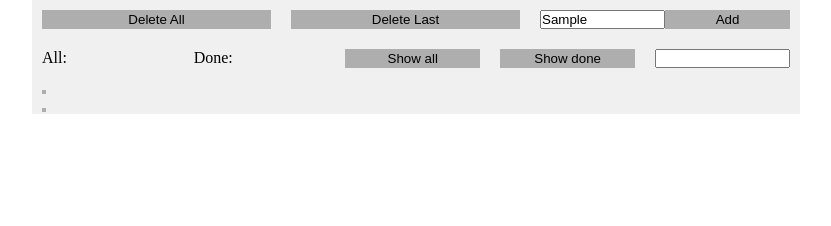
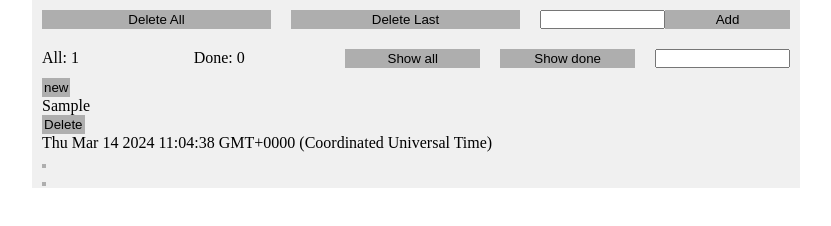
Before and after one commit to OjAntoni/TODO-JS, a website built with Parcel: page src/index.html in a window 1280 px wide. Both pictures are taken after typing "Sample" into the empty fields and a click on the button "Add". Shown: the whole page, without its empty margins (224-1055 px from the left). Built offline with nearby package versions, Linux system fonts and the light colour scheme.

Commit message:
feat: first features

```diff
--- a/src/index.html
+++ b/src/index.html
@@ -4,7 +4,7 @@
     <meta charset="UTF-8" />
     <meta name="viewport" content="width=device-width, initial-scale=1.0" />
     <title>Document</title>
-    <script src="script/index.js"></script>
+    <script defer src="script/index.js"></script>
     <link rel="stylesheet" href="./style/reset.scss" />
     <link rel="stylesheet" href="./style/todo.scss" />
   </head>
--- a/src/script/index.js
+++ b/src/script/index.js
@@ -1,10 +1,79 @@
-window.onload = () => {
-  const body = document.body;
+const body = document.body;
+const todos = [];
+let allCount = 0;
+let doneCount = 0;
 
-  const form = body.querySelector(".form-add");
-  form.addEventListener("submit", function (event) {
-    event.preventDefault();
+const updateStatistics = (all, done) => {
+  let allElement = body.querySelector(".statistics__all");
+  let allDoneElement = body.querySelector(".statistics__done");
+  allElement.textContent = `All: ${allCount}`;
+  allDoneElement.textContent = `Done: ${doneCount}`;
+};
 
-    console.log("The form has been summoned!");
+updateStatistics(allCount, doneCount);
+
+const form = body.querySelector(".form-add");
+form.addEventListener("submit", (event) => {
+  event.preventDefault();
+  let input = body.querySelector(".form-add__input");
+  let text = input.value;
+  if (text && text.trim() !== "") addTodo(text);
+  input.value = "";
+});
+
+const addTodo = (text) => {
+  let newTodo = {
+    id: Math.trunc(Math.random() * 1000),
+    content: text,
+    date: new Date(),
+    state: "new",
+  };
+  todos.push(newTodo);
+  allCount = allCount + 1;
+  updateStatistics(allCount, doneCount);
+  let wrapper = body.querySelector(".list-wrapper");
+  wrapper.prepend(createTodoElement(newTodo));
+};
+
+const createTodoElement = ({ id, content, date, state }) => {
+  const todoElement = document.createElement("div");
+  todoElement.classList.add("todo-element");
+  todoElement.id = id;
+
+  const statusButton = document.createElement("button");
+  statusButton.classList.add("element__status", "btn");
+  statusButton.textContent = state;
+  statusButton.addEventListener("click", () => {
+    statusButton.textContent = "Done";
+    updateStatistics(allCount, ++doneCount);
   });
+
+  const contentP = document.createElement("p");
+  contentP.classList.add("element__content");
+  contentP.textContent = content;
+
+  const deleteButton = document.createElement("button");
+  deleteButton.classList.add("element__delete", "btn");
+  deleteButton.textContent = "Delete";
+  deleteButton.addEventListener("click", function () {
+    let index = todos.findIndex((e) => e.id === id);
+    if (index >= 0) {
+      todos.splice(index, 1);
+      todoElement.remove();
+      updateStatistics(--allCount, --doneCount);
+    }
+  });
+
+  const dateP = document.createElement("p");
+  dateP.classList.add("element__date");
+  dateP.textContent = date;
+
+  todoElement.appendChild(statusButton);
+  todoElement.appendChild(contentP);
+  todoElement.appendChild(deleteButton);
+  todoElement.appendChild(dateP);
+
+  return todoElement;
 };
+
+const statusBtn = body.querySelector(".element__status");
```
